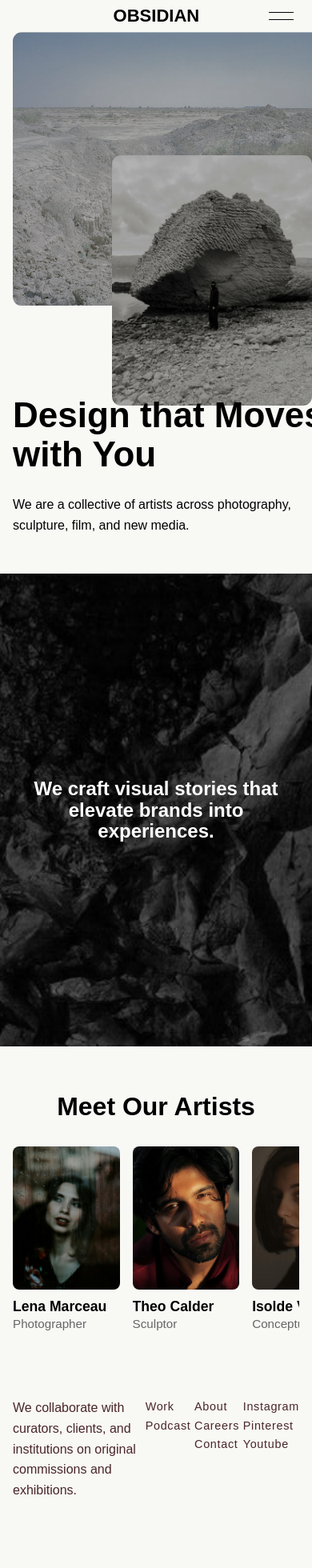
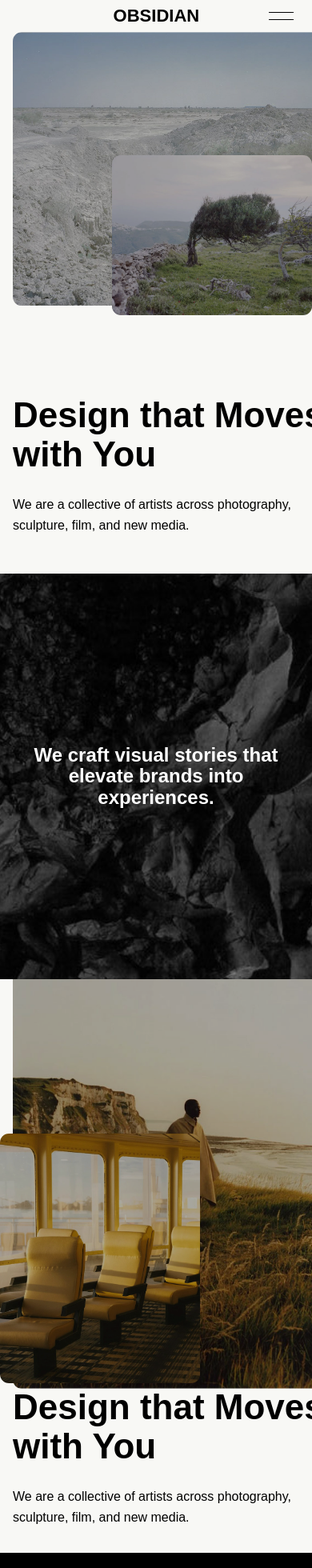
Before and after one commit to janellucia/obsidian, a Next.js app: page /about in a window 390 px wide. Shown: the top 1960 px of the page at 80% size. Before the commit the page ends 1883 px from the top, so only its background shows below. Built offline with nearby package versions, Linux system fonts and the light colour scheme; a web font is replaced by a local one.

Commit message:
about page layout established

```diff
--- a/components/home-artists.module.css
+++ b/components/home-artists.module.css
@@ -2,6 +2,8 @@
   padding: 3rem 1rem;
   max-width: 1200px;
   margin: 0 auto;
+  background-color: var(--black);
+  color: var(--white);
 }
 
 .heading {
--- a/components/parallax.module.css
+++ b/components/parallax.module.css
@@ -24,3 +24,11 @@
   color: white;
   padding: 2rem;
 }
+
+@media(max-width:1025px) {
+  .parallaxSection {
+    position: relative;
+    overflow: hidden;
+    height: 60vh;
+  }
+}
--- a/pages/about.js
+++ b/pages/about.js
@@ -32,6 +32,9 @@
   const plane1 = useRef(null);
   const plane2 = useRef(null);
   const plane3 = useRef(null);
+  const plane4 = useRef(null);
+  const plane5 = useRef(null);
+  const plane6 = useRef(null);
   let requestAnimationFrameId = null;
   let xForce = 0;
   let yForce = 0;
@@ -56,6 +59,9 @@
     gsap.set(plane1.current, { x: `+=${xForce}`, y: `+=${yForce}` })
     gsap.set(plane2.current, { x: `+=${xForce * 0.5}`, y: `+=${yForce * 0.5}` })
     gsap.set(plane3.current, { x: `+=${xForce * 0.25}`, y: `+=${yForce * 0.25}` })
+    gsap.set(plane4.current, { x: `+=${xForce}`, y: `+=${yForce}` })
+    gsap.set(plane5.current, { x: `+=${xForce * 0.5}`, y: `+=${yForce * 0.5}` })
+    gsap.set(plane6.current, { x: `+=${xForce * 0.25}`, y: `+=${yForce * 0.25}` })
 
     if (Math.abs(xForce) < 0.01) xForce = 0;
     if (Math.abs(yForce) < 0.01) yForce = 0;
@@ -120,9 +126,9 @@
             <Image src={floating1} alt='image' width={400} />
           </Link>
         </div>
-        <div ref={plane3} className={styles.plane}>
+        <div ref={plane2} className={styles.plane}>
           <Link href="/" className='image-link no-hover'>
-            <Image src={floating5} alt='image' width={250} />
+            <Image src={floating2} alt='image' width={250} />
           </Link>
         </div>
 
@@ -134,7 +140,45 @@
 
       <ParallaxSection />
 
+      <section onMouseMove={(e) => { manageMouseMove(e) }} className={styles.altAtf}>
+
+        <div ref={plane3} className={styles.plane}>
+          <Link href="/" className='image-link no-hover'>
+            <Image src={floating3} alt='image' width={400} />
+          </Link>
+        </div>
+        <div ref={plane4} className={styles.plane}>
+          <Link href="/" className='image-link no-hover'>
+            <Image src={floating4} alt='image' width={250} />
+          </Link>
+        </div>
+
+        <div className={styles.title}>
+          <h1 ref={slideInHOneRef}>Design that Moves with You</h1>
+          <p ref={slideInRef}>We are a collective of artists across photography, sculpture, film, and new media.</p>
+        </div>
+      </section>
+
       <ArtistCarousel artists={ArtistInfo} />
+
+      <section onMouseMove={(e) => { manageMouseMove(e) }} className={styles.atf}>
+
+        <div ref={plane5} className={styles.plane}>
+          <Link href="/" className='image-link no-hover'>
+            <Image src={floating5} alt='image' width={400} />
+          </Link>
+        </div>
+        <div ref={plane6} className={styles.plane}>
+          <Link href="/" className='image-link no-hover'>
+            <Image src={floating6} alt='image' width={250} />
+          </Link>
+        </div>
+
+        <div className={styles.title}>
+          <h1 ref={slideInHOneRef}>Design that Moves with You</h1>
+          <p ref={slideInRef}>We are a collective of artists across photography, sculpture, film, and new media.</p>
+        </div>
+      </section>
 
     </motion.div>
   );
--- a/pages/about.module.css
+++ b/pages/about.module.css
@@ -1,4 +1,5 @@
-.atf {
+.atf,
+.altAtf {
   padding: 0;
   margin: 0;
   width: 100vw;
@@ -8,9 +9,10 @@
   position: relative;
 }
 
-.title {
+.atf .title {
   width: 45%;
   max-width: 500px;
+  height: calc(100% - 2rem);
   text-align: left;
   display: flex;
   flex-direction: column;
@@ -18,7 +20,7 @@
   padding-left: 10rem;
 }
 
-.plane {
+.atf .plane {
   width: 50vw;
   height: 80vh;
   position: absolute;
@@ -26,17 +28,56 @@
   left: 50%;
 }
 
+@media(max-width:1400px) {
+
+  .atf .title {
+    padding-left: 3rem;
+  }
+}
+
+/* ==============================
+=================================
+      Floating Images ATF
+=================================
+============================== */
+
+.atf .plane {
+  filter: brightness(0.7);
+}
+
+.atf .plane a {
+  position: absolute;
+  display: inline-block;
+}
+
+.atf .plane a img {
+  border-radius: .7rem;
+}
+
+.atf .plane:nth-of-type(1) a {
+  left: 50%;
+  top: 50%;
+  transform: translate(-50%, -50%);
+}
+
+.atf .plane:nth-of-type(2) a {
+  left: 65%;
+  top: 65%;
+  transform: translate(-40%, -40%);
+}
+
 @media(max-width:1025px) {
 
   .atf,
-  .plane {
+  .altAtf .plane {
     width: 100vw;
-    height: 70vh;
+    height: 65vh;
   }
 
-  .title {
+  .atf .title {
     width: 45%;
     max-width: 500px;
+    height: calc(100% - 2rem);
     text-align: left;
     display: flex;
     flex-direction: column;
@@ -48,23 +89,40 @@
     font-size: 55px;
   }
 
+  .altAtf .plane {
+    width: 100%;
+  }
+
+  .atf .plane:nth-of-type(1) a {
+    left: 0;
+    top: 40%;
+    transform: translateY(-50%);
+  }
+
+  .atf .plane:nth-of-type(2) a {
+    left: 58%;
+    top: 50%;
+    transform: translate(-40%, -40%);
+  }
 }
 
 @media(max-width:880px) {
 
   .atf,
-  .plane,
-  .title {
+  .atf .plane,
+  .atf .title {
     width: 100vw;
-    height: 85vh;
-    top: 0;
+    height: 80vh;
+  }
+
+  .atf .plane {
     left: 0;
   }
 
-  .title {
+  .atf .title {
     width: 100%;
     max-width: 600px;
-    height: calc(100% - 22rem);
+    height: calc(100% - 15rem);
     justify-content: flex-end;
     padding-top: 8rem;
     padding-left: 3rem;
@@ -74,20 +132,31 @@
     font-size: 44px;
   }
 
+  .atf .plane:nth-of-type(1) a {
+    left: 2rem;
+    top: 30%;
+    transform: translateY(-50%);
+  }
+
+  .atf .plane:nth-of-type(2) a {
+    left: 55%;
+    top: 40%;
+    transform: translate(-40%, -40%);
+  }
 }
 
 @media(max-width:650px) {
 
   .atf,
-  .plane,
-  .title {
+  .atf .plane,
+  .atf .title {
     width: 100vw;
     height: 85vh;
     top: 0;
     left: 0;
   }
 
-  .title {
+  .atf .title {
     width: 100%;
     max-width: 600px;
     height: calc(100% - 2rem);
@@ -100,61 +169,123 @@
     font-size: 44px;
   }
 
+  .atf .plane:nth-of-type(1) a {
+    left: 1rem;
+    top: 30%;
+    transform: translateY(-50%);
+  }
+
+  .atf .plane:nth-of-type(2) a {
+    left: initial;
+    right: 0;
+    top: 27%;
+    transform: initial;
+  }
+
 }
+
 
 /* ==============================
 =================================
-      Floating Images ATF
+      Alt -- Floating Images
 =================================
 ============================== */
+.altAtf {
+  display: flex;
+  flex-direction: column;
+  justify-content: center;
+}
 
-.plane {
+.altAtf .title {
+  width: 45%;
+  max-width: 500px;
+  height: calc(45% - 2rem);
+  text-align: left;
+  display: flex;
+  flex-direction: column;
+  align-items: flex-end;
+  margin-left: 50%;
+}
+
+.altAtf .plane {
+  width: 50vw;
+  height: 80vh;
+  position: absolute;
+  top: 0;
+  left: 0;
   filter: brightness(0.7);
 }
 
-.plane a {
+.altAtf .plane a {
   position: absolute;
   display: inline-block;
 }
 
-.plane a img {
+.altAtf .plane a img {
   border-radius: .7rem;
 }
 
-.plane:nth-of-type(1) a {
+.altAtf .plane:nth-of-type(1) a {
   left: 50%;
   top: 50%;
   transform: translate(-50%, -50%);
 }
 
-.plane:nth-of-type(2) a {
+.altAtf .plane:nth-of-type(2) a {
   left: 65%;
   top: 65%;
   transform: translate(-40%, -40%);
 }
 
 @media(max-width:1025px) {
-  .plane:nth-of-type(1) a {
-    left: 0;
+  .altAtf .plane:nth-of-type(1) a {
+    left: 5%;
     top: 50%;
     transform: translateY(-50%);
   }
 
-  .plane:nth-of-type(2) a {
-    left: 30%;
+  .altAtf .plane:nth-of-type(2) a {
+    left: 63%;
     top: 65%;
     transform: translate(-40%, -40%);
   }
 }
 
 @media(max-width:880px) {
-  .plane:nth-of-type(1) a {
+
+  .altAtf,
+  .altAtf .plane,
+  .altAtf .title {
+    width: 100vw;
+    height: 80vh;
+  }
+
+  .altAtf .plane {
+    left: 0;
+  }
+
+  .altAtf .title {
+    width: 100%;
+    max-width: 600px;
+    height: calc(100% - 15rem);
+    justify-content: flex-end;
+    align-items: flex-start;
+    padding-top: 8rem;
+    padding-left: 3rem;
+    margin-left: 0;
+  }
+
+  .altAtf .title h1 {
+    font-size: 44px;
+  }
+
+  .altAtf .plane:nth-of-type(1) a {
     left: 13%;
     top: 30%;
     transform: translateY(-50%);
   }
 
-  .plane:nth-of-type(2) a {
+  .altAtf .plane:nth-of-type(2) a {
     left: 60%;
     top: 40%;
     transform: translate(-40%, -40%);
@@ -163,15 +294,36 @@
 
 @media(max-width:650px) {
 
-  .plane:nth-of-type(1) a {
+  .altAtf,
+  .altAtf .plane,
+  .altAtf .title {
+    width: 100vw;
+    height: 85vh;
+    top: 0;
+    left: 0;
+  }
+
+  .altAtf .title {
+    width: 100%;
+    max-width: 600px;
+    height: calc(100% - 2rem);
+    justify-content: flex-end;
+    padding-top: initial;
+    padding-left: 1rem;
+  }
+
+  .altAtf .title h1 {
+    font-size: 44px;
+  }
+
+  .altAtf .plane:nth-of-type(1) a {
     left: 1rem;
     top: 30%;
     transform: translateY(-50%);
   }
 
-  .plane:nth-of-type(2) a {
-    left: initial;
-    right: 0;
+  .altAtf .plane:nth-of-type(2) a {
+    left: 0;
     top: 27%;
     transform: initial;
   }
```
